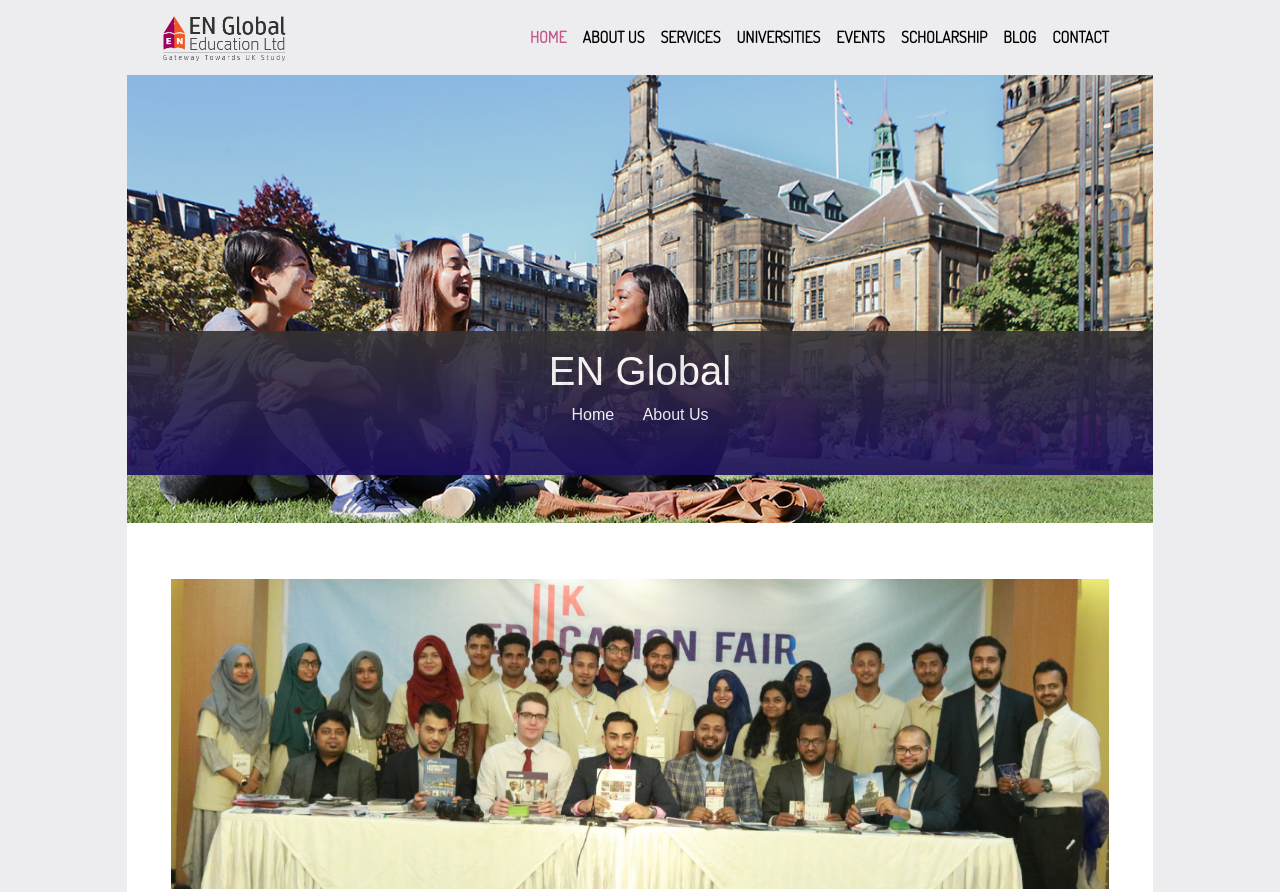
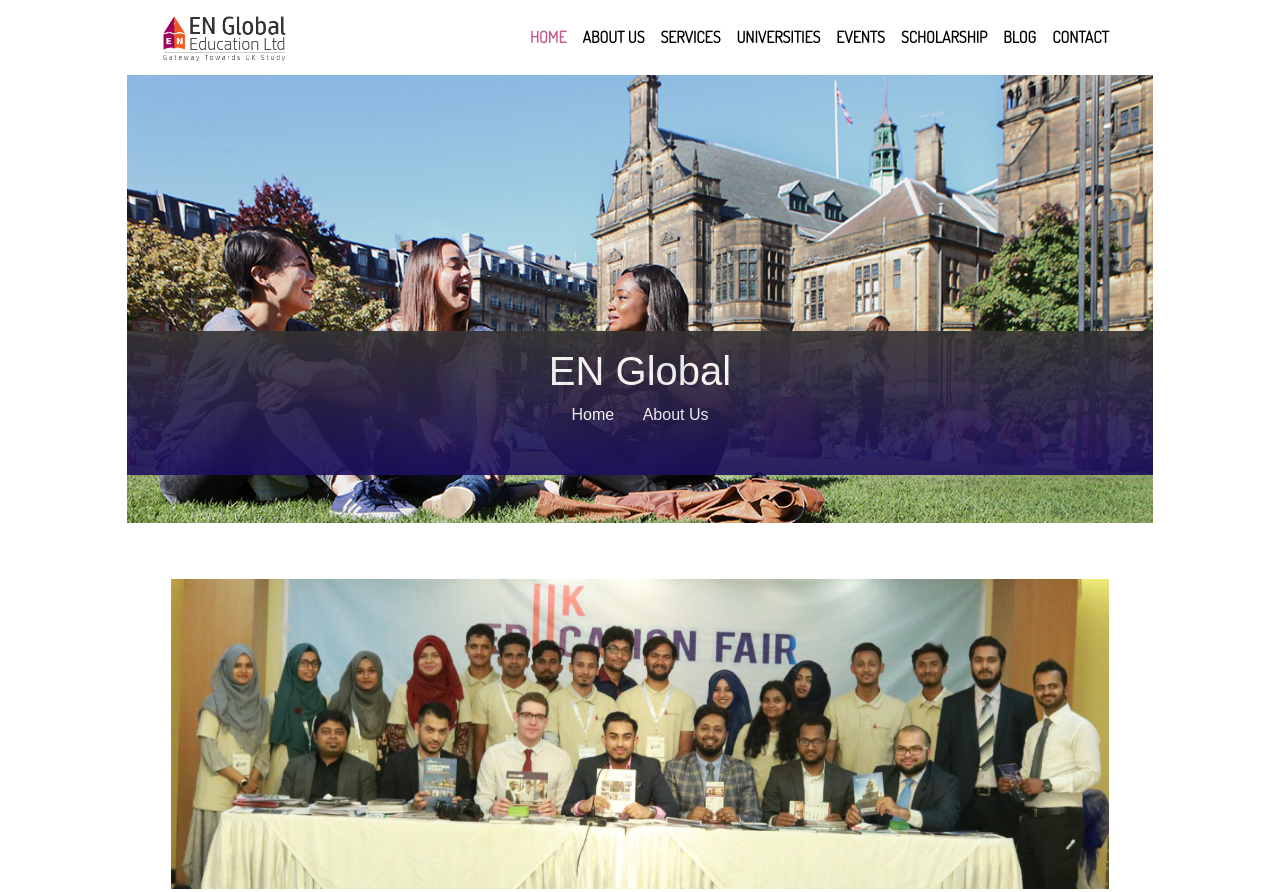
Before and after one commit to abdulkyume/En-Global-Education, a plain HTML site: page about-us.html in a window 1280 px wide. Shown: the top 892 px of the page. Drawn offline with nearby package versions, Linux system fonts and the light colour scheme; a web font is replaced by a local one.

Commit message:
body changes

```diff
--- a/assets/css/style.css
+++ b/assets/css/style.css
@@ -2,22 +2,12 @@
 @import url("https://fonts.googleapis.com/css2?family=Dosis:wght@300&display=swap");
 body {
   font-family: "Dosis", sans-serif;
-  background-color: #ededf0;
+  background-color: white;
+  max-width: 75rem;
+  margin: auto;
 }
 img{
   max-width: 100%;
-}
-section{
-  max-width: 75rem;
-  margin: auto;
-}
-header{
-  max-width: 75rem;
-  margin: auto;
-}
-footer{
-  max-width: 75rem;
-  margin: auto;
 }
 .banner {
   background: url("../img/1st.jpg");
```
